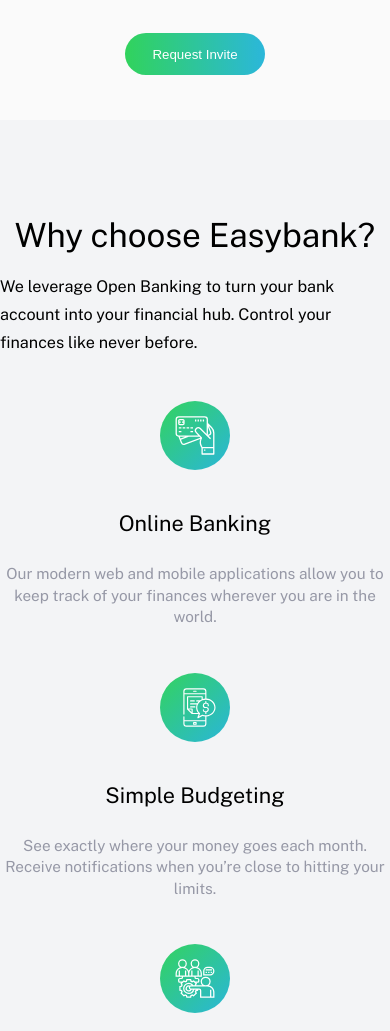
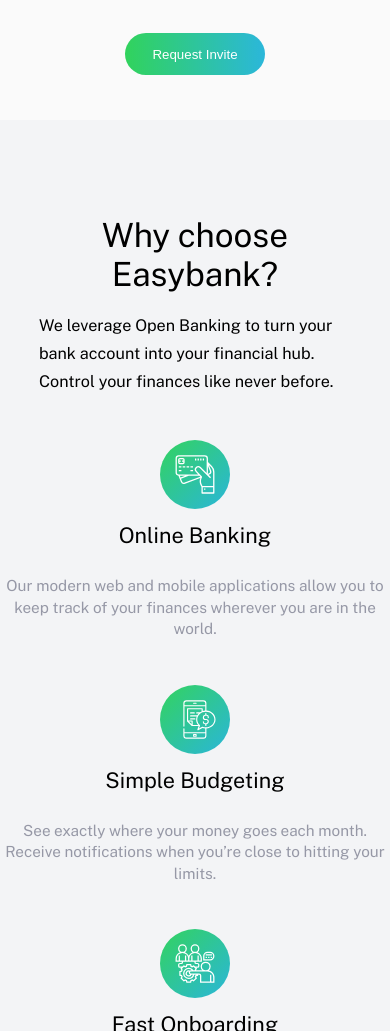
Before and after one commit to abe-m1/easybank-landing-page, a website: page index.html in a window 390 px wide. Shown: the part 608-1639 px from the top of the page. Drawn offline with nearby package versions, Linux system fonts and the light colour scheme.

Commit message:
mobile styling

```diff
--- a/scss/main.scss
+++ b/scss/main.scss
@@ -85,7 +85,7 @@
   align-items: center;
   background-color: $white;
 
-  @include respond(phone) {
+  @include respond(tab-port) {
     padding: 4rem;
     width: 100%;
   }
@@ -114,7 +114,7 @@
         margin-right: 4rem;
       }
 
-      @include respond(phone) {
+      @include respond(tab-port) {
         font-size: 1.9rem;
 
         display: none;
@@ -129,14 +129,14 @@
 
 #nav-button {
   display: none;
-  @include respond(phone) {
+  @include respond(tab-port) {
     display: block;
   }
 }
 
 .header-button {
   display: block;
-  @include respond(phone) {
+  @include respond(tab-port) {
     display: none;
   }
 }
@@ -153,7 +153,7 @@
   display: flex;
   position: relative;
 
-  @include respond(phone) {
+  @include respond(tab-port) {
     flex-direction: column-reverse;
     width: 100%;
   }
@@ -164,12 +164,13 @@
     align-items: center;
     justify-content: center;
     flex: 1;
-    background: url(/images/bg-intro-desktop.svg) no-repeat 15% 602%;
+    background: url(/images/bg-intro-desktop.svg) no-repeat 30% 602%;
     background-size: 142% 104%;
     position: relative;
     overflow: hidden;
-    @include respond(phone) {
-      // margin-bottom: 5rem;
+    @include respond(tab-port) {
+      background: url(/images/bg-intro-desktop.svg) no-repeat 15% 602%;
+      background-size: 177% 107%;
     }
   }
 
@@ -178,7 +179,7 @@
     margin-bottom: 2rem;
     font-weight: 500;
 
-    @include respond(phone) {
+    @include respond(tab-port) {
       font-size: 4.5rem;
       text-align: center;
       font-weight: 400;
@@ -190,7 +191,7 @@
     line-height: 1.5;
     margin-bottom: 4rem;
     color: $grayishBlue;
-    @include respond(phone) {
+    @include respond(tab-port) {
       text-align: center;
     }
   }
@@ -201,7 +202,7 @@
     justify-content: center;
     // align-items: center;
 
-    @include respond(phone) {
+    @include respond(tab-port) {
       // margin-bottom: 6rem;
     }
   }
@@ -210,7 +211,7 @@
     margin-top: 12rem;
     width: 60%;
 
-    @include respond(phone) {
+    @include respond(tab-port) {
       text-align: center;
       width: 100%;
       margin-top: -9rem;
@@ -223,7 +224,7 @@
   top: -12rem;
   right: -119px;
 
-  @include respond(phone) {
+  @include respond(tab-port) {
     text-align: center;
     top: -14rem;
     right: 0;
@@ -232,7 +233,7 @@
 
 .image-container img {
   width: 108%;
-  @include respond(phone) {
+  @include respond(tab-port) {
     width: 85%;
   }
 }
@@ -241,7 +242,7 @@
   width: 80%;
   margin: auto;
 
-  @include respond(phone) {
+  @include respond(tab-port) {
     width: 100%;
   }
 }
@@ -252,7 +253,7 @@
   margin-top: -28rem;
   margin-bottom: 8rem;
 
-  @include respond(phone) {
+  @include respond(tab-port) {
     margin-top: 5rem;
   }
 
@@ -260,8 +261,11 @@
     font-weight: 400;
     font-size: 3.7rem;
     margin-bottom: 2.2rem;
-    @include respond(phone) {
+    @include respond(tab-port) {
       text-align: center;
+      width: 80%;
+      margin: auto;
+      margin-bottom: 2.2rem;
     }
   }
 
@@ -269,8 +273,10 @@
     width: 60%;
     line-height: 1.7;
     margin-bottom: 4rem;
-    @include respond(phone) {
-      width: 100%;
+    @include respond(tab-port) {
+      width: 80%;
+      margin: auto;
+      margin-bottom: 4rem;
     }
   }
 }
@@ -278,7 +284,7 @@
 .row {
   display: flex;
 
-  @include respond(phone) {
+  @include respond(tab-port) {
     display: block;
   }
 }
@@ -289,6 +295,10 @@
   &__image {
     width: 7.7rem;
     margin-bottom: 4rem;
+
+    @include respond(tab-port) {
+      margin-bottom: 1rem;
+    }
   }
   &__title {
     margin-bottom: 3rem;
@@ -302,12 +312,12 @@
     font-size: 1.7rem;
     line-height: 1.4;
 
-    @include respond(phone) {
+    @include respond(tab-port) {
       margin-bottom: 0;
     }
   }
 
-  @include respond(phone) {
+  @include respond(tab-port) {
     width: 100%;
     margin: auto;
     margin-bottom: 3rem;
@@ -320,8 +330,9 @@
   display: flex;
   margin-bottom: 6rem;
 
-  @include respond(phone) {
+  @include respond(tab-port) {
     display: block;
+    margin-bottom: 16rem;
   }
 }
 
@@ -329,6 +340,12 @@
   font-size: 3.8rem;
   font-weight: 400;
   margin-bottom: 5rem;
+
+  @include respond(tab-port) {
+    width: 80%;
+    margin: auto;
+    margin-bottom: 5rem;
+  }
 }
 
 .article__img {
@@ -356,6 +373,7 @@
   background-color: $white;
   color: $grayishBlue;
   border-radius: 10px;
+
   &:not(:last-child) {
     margin-right: 3rem;
   }
@@ -390,10 +408,10 @@
     font-weight: 400;
   }
 
-  @include respond(phone) {
-    width: 100%;
+  @include respond(tab-port) {
+    width: 80%;
     margin: auto;
-    margin-bottom: 3rem;
+    margin-bottom: 6rem;
   }
 }
 
@@ -407,11 +425,20 @@
 .footer-container {
   display: flex;
   justify-content: space-between;
+
+  @include respond(tab-port) {
+    flex-direction: column;
+    align-items: center;
+  }
 }
 
 .footer-items li {
   &:not(:last-child) {
     margin-bottom: 2rem;
+  }
+
+  @include respond(tab-port) {
+    margin-bottom: 3rem;
   }
 }
 
@@ -421,8 +448,16 @@
   justify-content: space-between;
 }
 
+.column-footer button {
+  margin-bottom: 3rem;
+}
+
 .footer-logo {
   width: 15rem;
+
+  @include respond(tab-port) {
+    margin-bottom: 2rem;
+  }
 }
 
 ion-icon {
@@ -437,7 +472,7 @@
   //   color: $softRed;
   // }
 
-  @include respond(phone) {
+  @include respond(tab-port) {
     font-size: 30px;
   }
 }
```
Also changed, not shown: css/style.css.
